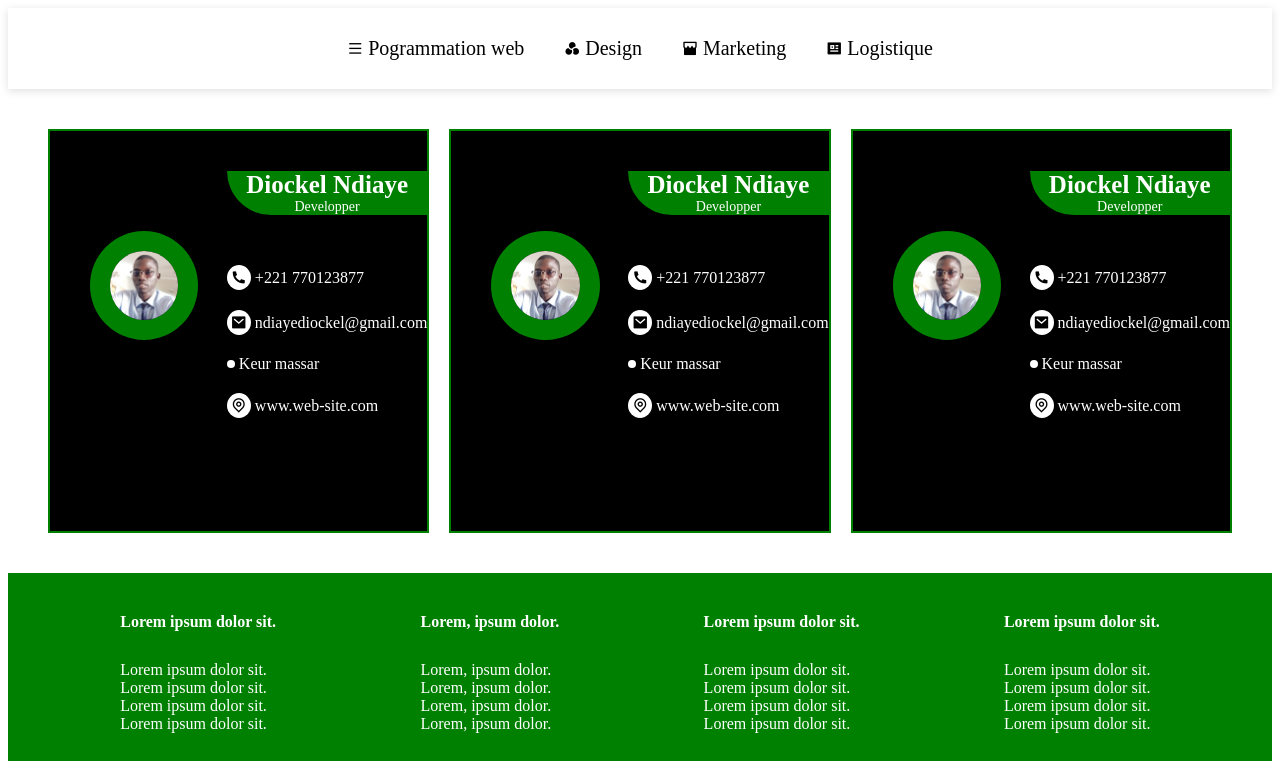
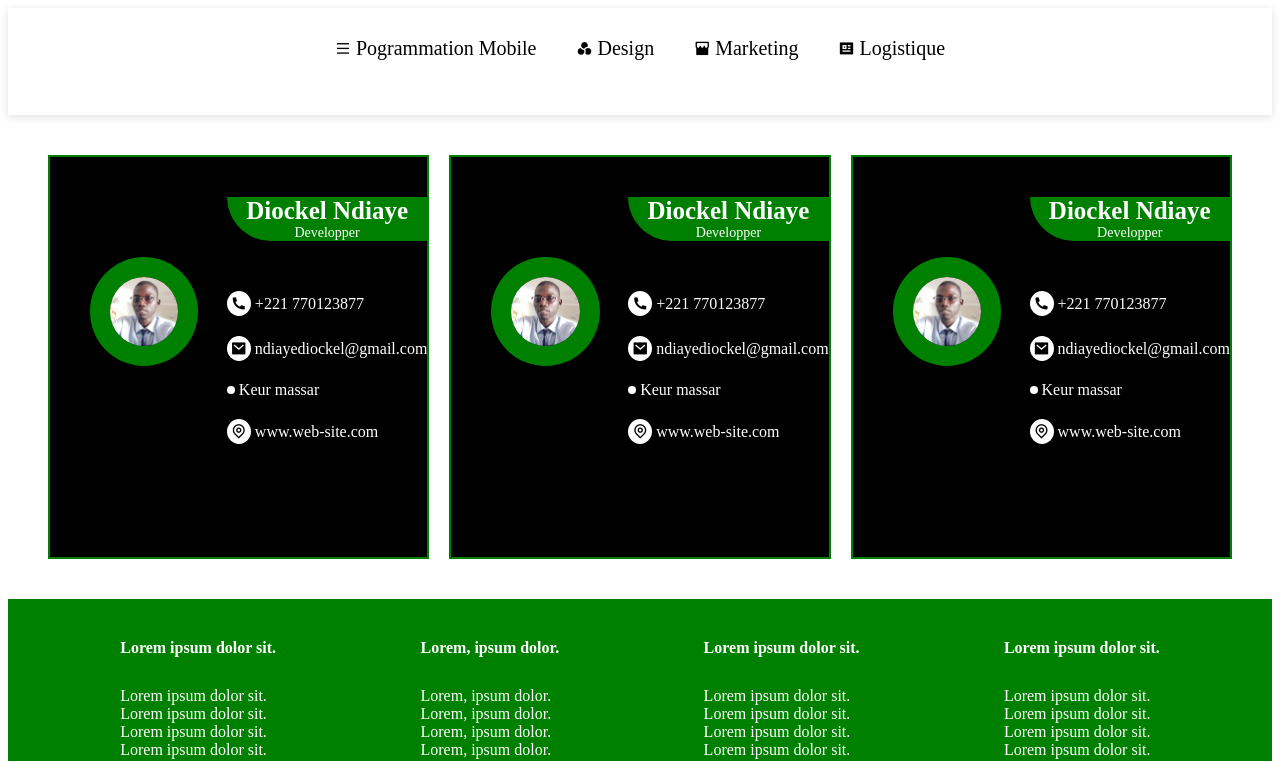
Before and after one commit to DiockelNdiaye/cohorte-10, a plain HTML site: page index.html in a window 1280 px wide. Shown: the top 761 px of the page. Drawn offline with nearby package versions, Linux system fonts and the light colour scheme.

Commit message:
last modif

```diff
--- a/css.css
+++ b/css.css
@@ -116,5 +116,5 @@ img {
   align-items: center;
   gap: 4px;
 }
-@media screen {
+@media (min-width: 768px) {
 }
--- a/index.html
+++ b/index.html
@@ -15,7 +15,7 @@
       <nav>
         <ul>
           <il id="ri-menu-line"
-            ><i class="ri-menu-line"></i><a href="">Pogrammation web</a></il
+            ><i class="ri-menu-line"></i><a href="">Pogrammation Mobile</a></il
           >
           <il id="ri-menu-line"
             ><i class="ri-color-filter-fill"></i><a href="">Design</a></il
@@ -27,14 +27,16 @@
             ><i class="ri-news-fill"></i><a href="">Logistique</a></il
           >
         </ul>
+        <ul></ul>
       </nav>
     </header>
-    <section class="parent-section">
+    <section class="parent-section md:flex-1">
       <section class="carte-visite">
         <div class="content-carte">
           <div class="border-green">
             <img src="photo.jpg" alt="photo" />
           </div>
+          Z
         </div>
         <div class="content-carte">
           <div class="infos">
```
